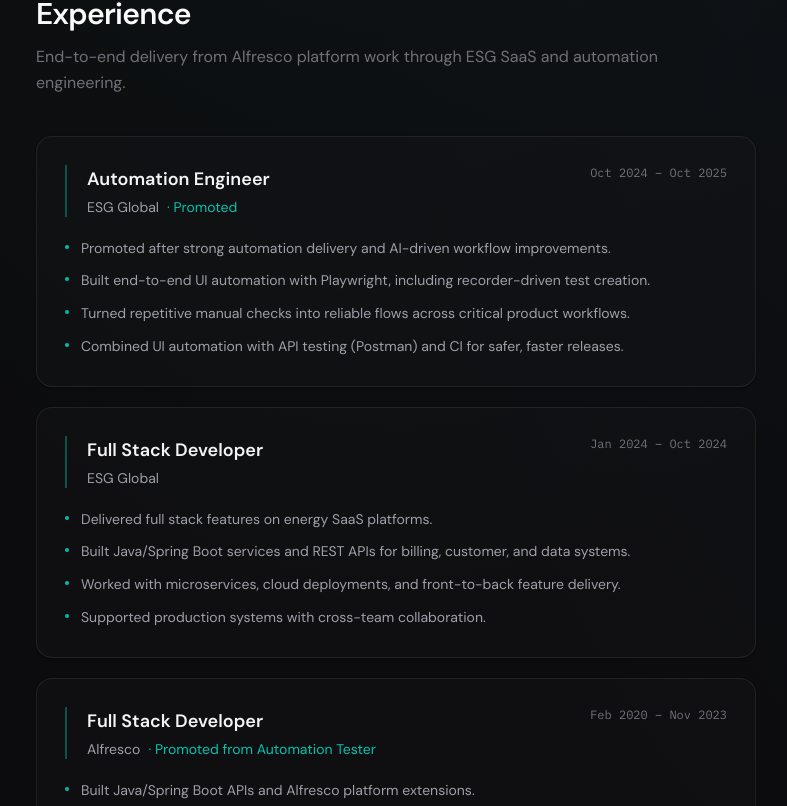
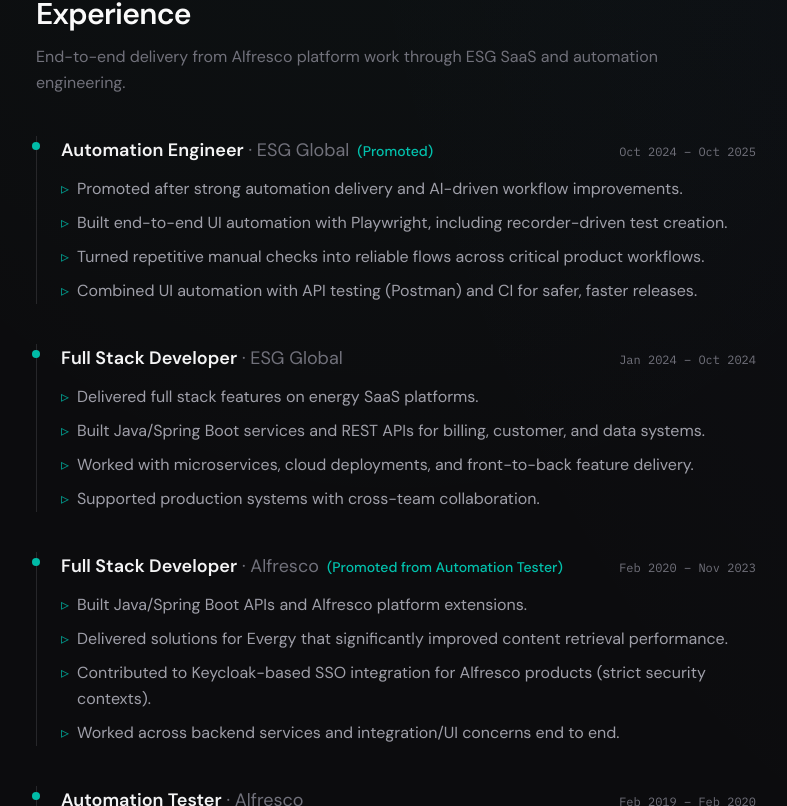
Before and after one commit to aymanthefirst/portfolio, a Next.js app: page /portfolio/ in a window 1280 px wide. Shown: the part 734-1540 px from the top of the page, without its empty margins (244-1031 px from the left). Built offline with nearby package versions, Linux system fonts and the light colour scheme.

Commit message:
Restore timeline layout for experience section.
Co-authored-by: Cursor <cursoragent@cursor.com>

```diff
--- a/src/components/PortfolioHome.tsx
+++ b/src/components/PortfolioHome.tsx
@@ -76,30 +76,31 @@ export default function PortfolioHome({ year }: { year: number }) {
             title="Experience"
             description="End-to-end delivery from Alfresco platform work through ESG SaaS and automation engineering."
           />
-          <ol className="mt-10 space-y-5">
+          <ol className="mt-10 space-y-10">
             {profile.experience.map((job) => (
-              <li key={`${job.company}-${job.role}-${job.start}`} className="card p-6 md:p-7">
-                <div className="flex flex-col gap-3 border-l-2 border-teal-500/40 pl-4 sm:flex-row sm:items-start sm:justify-between sm:pl-5">
-                  <div>
-                    <h3 className="text-lg font-semibold text-zinc-100">{job.role}</h3>
-                    <p className="mt-1 text-sm text-zinc-400">
-                      {job.company}
-                      {"note" in job && job.note ? (
-                        <span className="ml-2 text-teal-400/90">· {job.note}</span>
-                      ) : null}
-                    </p>
-                  </div>
-                  <time className="shrink-0 font-mono text-xs text-zinc-500">
+              <li
+                key={`${job.company}-${job.role}-${job.start}`}
+                className="relative border-l border-zinc-800 pl-6"
+              >
+                <span className="absolute -left-[5px] top-1.5 h-2 w-2 rounded-full bg-teal-500" />
+                <div className="flex flex-wrap items-baseline justify-between gap-2">
+                  <h3 className="text-lg font-semibold text-zinc-100">
+                    {job.role}
+                    <span className="font-normal text-zinc-500"> · {job.company}</span>
+                    {"note" in job && job.note ? (
+                      <span className="ml-2 text-sm font-medium text-teal-400/90">
+                        ({job.note})
+                      </span>
+                    ) : null}
+                  </h3>
+                  <time className="font-mono text-xs text-zinc-500">
                     {job.start} – {job.end}
                   </time>
                 </div>
-                <ul className="mt-5 space-y-2.5 text-sm leading-relaxed text-zinc-400">
+                <ul className="mt-3 space-y-2 leading-relaxed text-zinc-400">
                   {job.bullets.map((b) => (
-                    <li key={b} className="flex gap-3">
-                      <span
-                        className="mt-2 h-1 w-1 shrink-0 rounded-full bg-teal-500"
-                        aria-hidden
-                      />
+                    <li key={b} className="flex gap-2">
+                      <span className="shrink-0 text-teal-600">▹</span>
                       <span>{b}</span>
                     </li>
                   ))}
```
